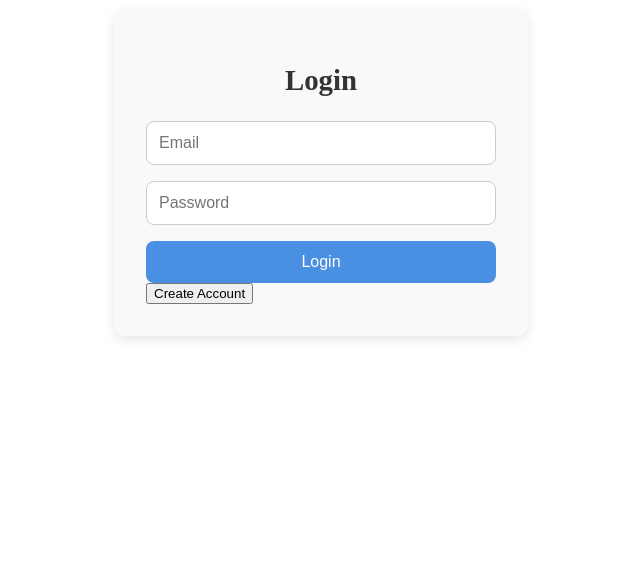
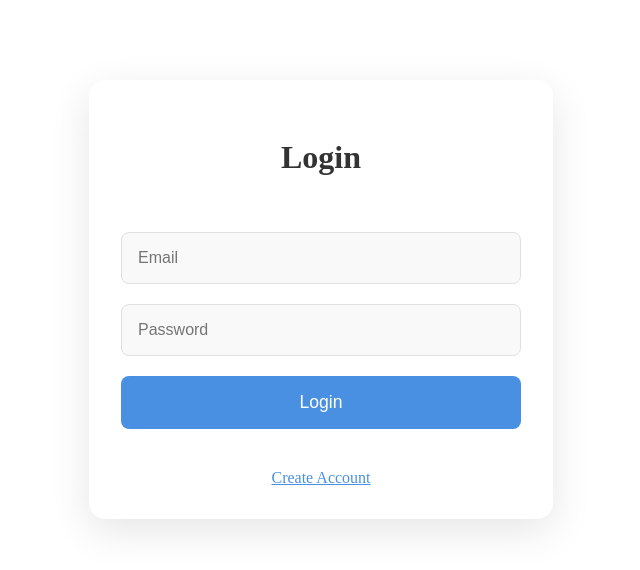
Before and after one commit to Elizigi/Indie-games-review-site, a React (Vite) app in the folder client/: page /login in a window 1280 px wide. Shown: the top 570 px of the page, without its empty margins (319-959 px from the left). Built offline with nearby package versions, Linux system fonts and the light colour scheme.

Commit message:
doing some scss design to login & register

```diff
--- a/client/src/components/loginComp/LoginComp.tsx
+++ b/client/src/components/loginComp/LoginComp.tsx
@@ -1,26 +1,35 @@
 import { FC } from "react";
 import LoginCompVM from "./LoginCompVM";
+import styles from "../../pages/LoginPage.module.scss";
 
 interface LoginProps {
   setIsLogin: (isLogin: boolean) => void;
 }
+
 const LoginComp: FC<LoginProps> = ({ setIsLogin }) => {
-  const {checkForm} = LoginCompVM();
+  const { checkForm } = LoginCompVM();
+
   return (
     <>
       <h2>Login</h2>
       <form onSubmit={checkForm}>
-        <input type="email" placeholder="Email" name="email" required />
+        <input
+          type="email"
+          name="email"
+          placeholder="Email"
+          required
+        />
         <input
           type="password"
+          name="password"
           placeholder="Password"
-          name="password"
           required
         />
-
         <button type="submit">Login</button>
       </form>
-      <button onClick={() => setIsLogin(false)}>Create Account</button>
+      <div className={styles.switch_button} onClick={() => setIsLogin(false)}>
+        Create Account
+      </div>
     </>
   );
 };
--- a/client/src/components/registerComp/RegisterComp.tsx
+++ b/client/src/components/registerComp/RegisterComp.tsx
@@ -1,11 +1,14 @@
-import  { FC } from "react";
+import { FC } from "react";
 import RegisterCompVM from "./RegisterCompVM";
+import styles from "../../pages/LoginPage.module.scss";
 
 interface RegisterProps {
   setIsLogin: (isLogin: boolean) => void;
 }
+
 const RegisterComp: FC<RegisterProps> = ({ setIsLogin }) => {
-  const {checkForm} = RegisterCompVM()
+  const { checkForm } = RegisterCompVM();
+
   return (
     <>
       <h2>Register</h2>
@@ -14,14 +17,16 @@ const RegisterComp: FC<RegisterProps> = ({ setIsLogin }) => {
         <input type="email" name="email" placeholder="Email" required />
         <input type="password" name="password" placeholder="Password" required />
 
-      <label>
+        <div className={styles["checkbox-container"]}>
+          <label className={styles["checkbox-label"]}>
             <input type="checkbox" name="isDeveloper" />
             I am a developer
           </label>
-      <label>
+          <label className={styles["checkbox-label"]}>
             <input type="checkbox" name="isAdmin" />
             I am an admin
           </label>
+        </div>
 
         <button type="submit">Register</button>
       </form>
--- a/client/src/pages/LoginPage.module.scss
+++ b/client/src/pages/LoginPage.module.scss
@@ -1,55 +1,143 @@
-/* LoginPage.module.scss */
-
 .container {
-  max-width: 350px;
-  max-height: 750px;
-  margin: 0 auto;
+  max-width: 400px;
   padding: 2rem;
-  background: #f9f9f9;
-  border-radius: 12px;
-  box-shadow: 0 4px 12px rgba(0, 0, 0, 0.1);
+  background: #ffffff;
+  border-radius: 16px;
+  box-shadow: 0 12px 40px rgba(0, 0, 0, 0.1);
+  margin: 5rem auto;
+  display: flex;
+  flex-direction: column;
+  align-items: center;
+  gap: 1.5rem;
+}
 
 h2 {
+  font-size: 2rem;
+  color: #333;
+  margin-bottom: 2rem;
   text-align: center;
-    margin-bottom: 1.5rem;
-    font-size: 1.8rem;
-    color: #333;
 }
 
 form {
+  width: 100%;
   display: flex;
   flex-direction: column;
-    gap: 1rem;
-
-    input[type="text"],
-    input[type="email"],
-    input[type="password"] {
-      padding: 0.75rem;
-      border: 1px solid #ccc;
-      border-radius: 8px;
-      font-size: 1rem;
+  gap: 1.25rem;
 }
 
-    label {
-      display: flex;
-      align-items: center;
-      gap: 0.5rem;
-      font-size: 0.95rem;
+input[type="email"],
+input[type="text"],
+input[type="password"] {
+  padding: 1rem;
+  border-radius: 8px;
+  border: 1px solid #e0e0e0;
+  font-size: 1rem;
+  outline: none;
+  transition: all 0.3s ease;
+  background-color: #f9f9f9;
+
+  &:focus {
+    border-color: #4a90e2;
+    box-shadow: 0 0 8px rgba(74, 144, 226, 0.6);
+  }
 }
 
 button {
-      padding: 0.75rem;
+  padding: 1rem;
   background-color: #4a90e2;
-      color: #fff;
+  color: white;
   border: none;
   border-radius: 8px;
-      font-size: 1rem;
+  font-size: 1.1rem;
   cursor: pointer;
-      transition: background-color 0.2s;
+  transition: background-color 0.3s ease;
 
   &:hover {
     background-color: #357abd;
   }
+
+  &:active {
+    transform: scale(0.98);
+  }
+
+  &:disabled {
+    background-color: #e0e0e0;
+    cursor: not-allowed;
   }
 }
+
+.switch_button {
+  margin-top: 1rem;
+  text-align: center;
+  color: #4a90e2;
+  cursor: pointer;
+  font-size: 1rem;
+  text-decoration: underline;
+  transition: color 0.2s ease;
+
+  &:hover {
+    color: #357abd;
   }
+}
+
+.checkbox-label {
+  display: flex;
+  align-items: center;
+  font-size: 1.1rem;
+  color: #333;
+  cursor: pointer;
+  transition: all 0.3s ease;
+  padding: 0.5rem 0;
+  position: relative;
+  padding-left: 30px;
+  line-height: 1.5;
+
+  &:hover {
+    color: #357abd;
+  }
+
+  input[type="checkbox"] {
+    position: absolute;
+    left: 0;
+    top: 50%;
+    transform: translateY(-50%);
+    width: 20px;
+    height: 20px;
+    accent-color: #4a90e2;
+    border-radius: 4px;
+    background-color: #fff;
+    border: 2px solid #4a90e2;
+    transition: all 0.3s ease;
+  }
+
+  input[type="checkbox"]:checked {
+    background-color: #4a90e2;
+    border-color: #4a90e2;
+    box-shadow: 0 0 5px rgba(74, 144, 226, 0.6);
+  }
+
+  input[type="checkbox"]:hover {
+    border-color: #357abd;
+  }
+
+  input[type="checkbox"]:focus {
+    box-shadow: 0 0 8px rgba(74, 144, 226, 0.6);
+  }
+
+  input[type="checkbox"]:active {
+    transform: scale(1.1);
+  }
+
+  &:hover::before {
+    content: "";
+    position: absolute;
+    left: -10px;
+    top: 50%;
+    transform: translateY(-50%);
+    width: 30px;
+    height: 30px;
+    background-color: #f2f2f2;
+    border-radius: 50%;
+    box-shadow: 0 0 8px rgba(0, 0, 0, 0.1);
+  }
+}
--- a/client/src/pages/LoginPage.tsx
+++ b/client/src/pages/LoginPage.tsx
@@ -5,6 +5,7 @@ import RegisterComp from "../components/registerComp/RegisterComp";
 
 const LoginPage = () => {
   const [isLogin, setIsLogin] = useState(true);
+
   return (
     <div className={styles.container}>
       {isLogin ? (
```
Lines whose indentation alone changed are shown as unchanged.
